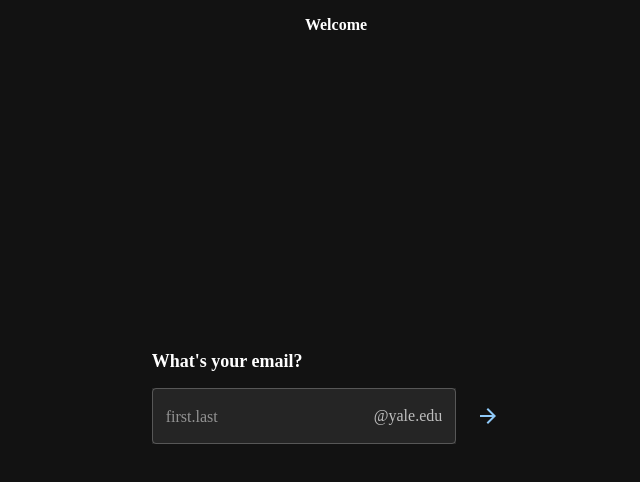
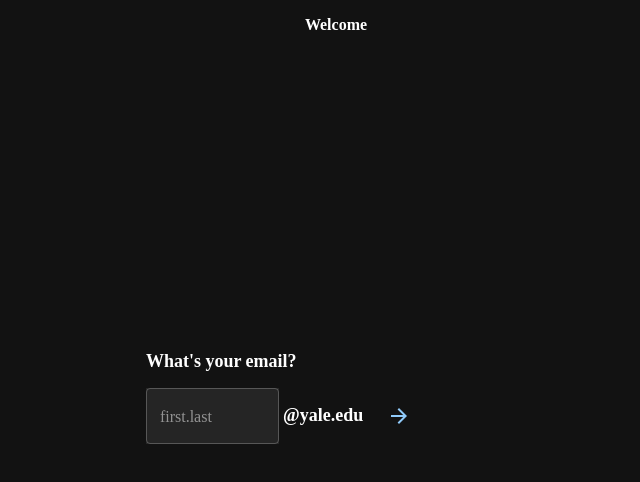
Before and after one commit to thomasdavidwang/craze, a Next.js app: page /signup in a window 1280 px wide. Shown: the top 482 px of the page, without its empty margins (304-944 px from the left). Built offline with nearby package versions, Linux system fonts and the light colour scheme; no server answers; a web font is replaced by a local one; what aws-amplify would draw is missing.

Commit message:
Added text adornment outside of signin email box

```diff
--- a/app/signup/page.tsx
+++ b/app/signup/page.tsx
@@ -170,7 +170,7 @@
           <Typography variant="h2" sx={{ my: 2 }}>
             What&apos;s your email?
           </Typography>
-          <Stack direction="row" alignItems="center">
+          <Stack direction="row" spacing={0.5} alignItems="center">
             <TextField
               id="email"
               variant="outlined"
@@ -179,14 +179,11 @@
                 setEmail(event.target.value);
               }}
               placeholder="first.last"
-              InputProps={{
-                endAdornment: (
-                  <InputAdornment position="end">@yale.edu</InputAdornment>
-                ),
-              }}
-              sx={{ bgcolor: "action.hover", width: 1 }}
+              sx={{ bgcolor: "action.hover", width: 0.35 }}
             />
+            <Typography variant="h2">@yale.edu</Typography>
             <Button
+              size="large"
               onClick={(e) => {
                 e.preventDefault();
                 signUp();
@@ -206,7 +203,7 @@
           <Typography variant="h2" sx={{ my: 2 }}>
             {user.hasSignedUp ? "Enter your password." : "Create a password."}
           </Typography>
-          <Stack direction="row" alignItems="center">
+          <Stack direction="row" spacing={0.5} alignItems="center">
             <TextField
               id="password"
               variant="outlined"
@@ -218,6 +215,7 @@
               sx={{ bgcolor: "action.hover", width: 1 }}
             />
             <Button
+              size="large"
               onClick={(e) => {
                 e.preventDefault();
                 signUp();
```
